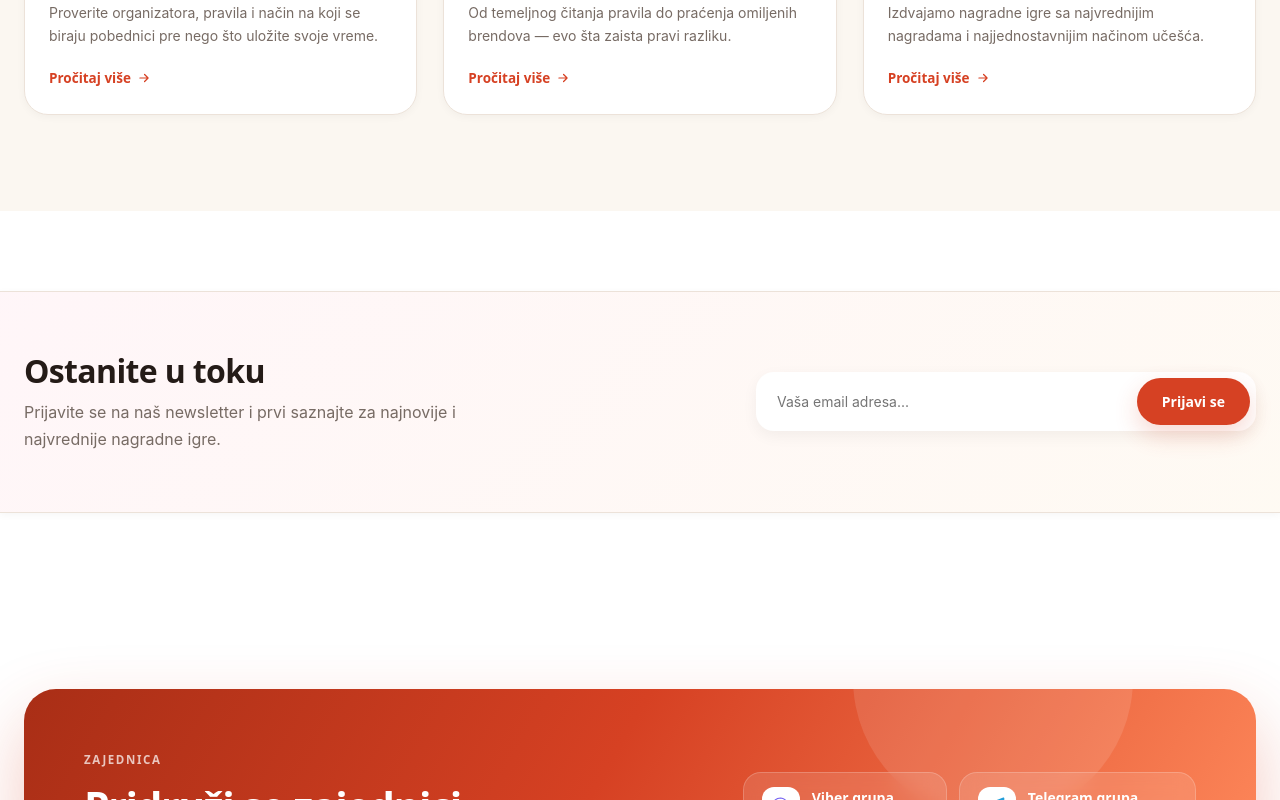
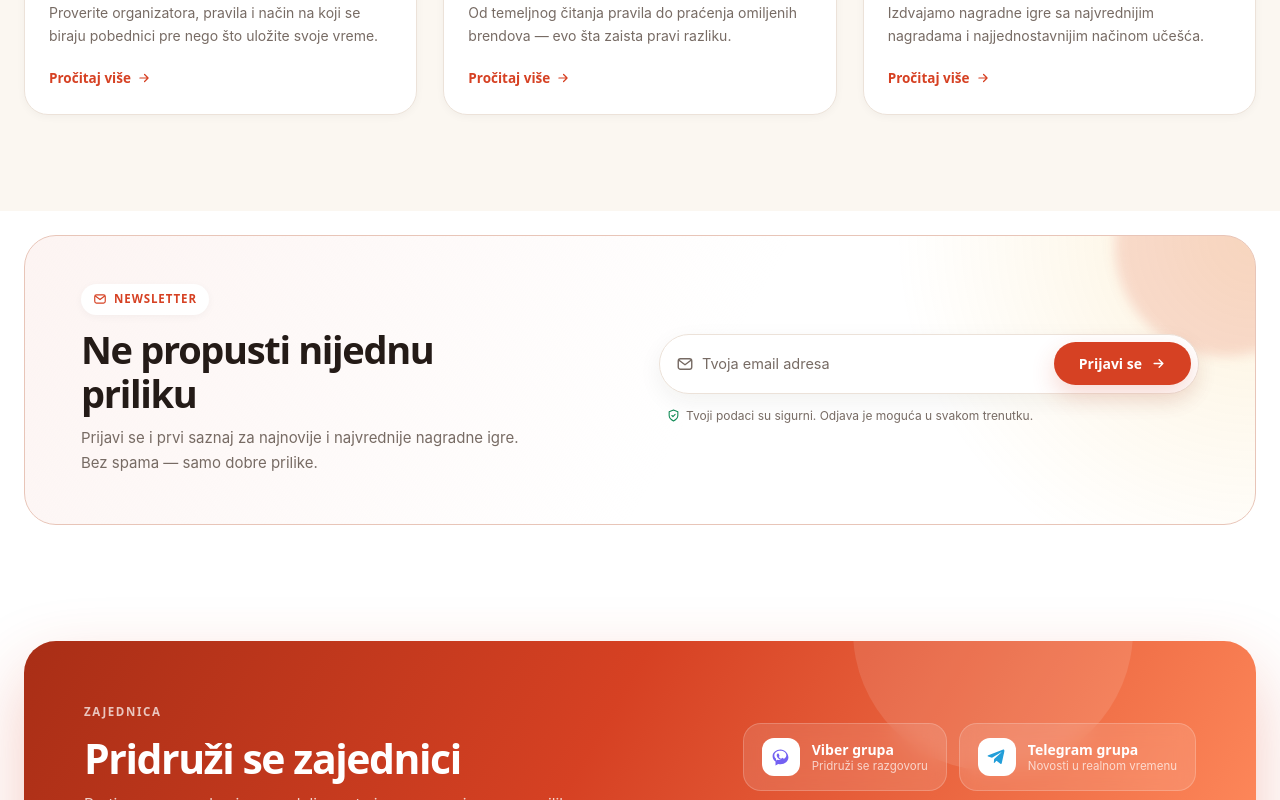
Before and after one commit to HunterJS-bit/giveaway-tracker, a Nuxt app in the folder client/: page / in a window 1280 px wide. Shown: the part 2880-3680 px from the top of the page. Built offline with nearby package versions, Linux system fonts and the light colour scheme; no server answers; what vue3-google-login would draw is missing.

Commit message:
feat: newsletter component

```diff
--- a/client/app/components/NewsletterSignup.vue
+++ b/client/app/components/NewsletterSignup.vue
@@ -1,5 +1,6 @@
 <script setup lang="ts">
 import { useToast } from '~/composables/useToast';
+
 const email = ref('');
 const isSubscribed = ref(false);
 const { addToast } = useToast();
@@ -10,8 +11,6 @@ const subscribe = () => {
     return;
   }
 
-  // Simulate API call
-  console.log('Subscribing:', email.value);
   isSubscribed.value = true;
   addToast('Uspešno ste se prijavili na newsletter!', 'success');
   email.value = '';
@@ -19,95 +18,225 @@ const subscribe = () => {
 </script>
 
 <template>
-  <section class="newsletter-section glass">
-    <div class="container newsletter-inner">
+  <section class="newsletter-section">
+    <div class="container">
+      <div class="newsletter-card">
+        <div class="newsletter-glow" aria-hidden="true"></div>
+
         <div class="newsletter-content">
-        <h2 class="newsletter-title">Ostanite u toku</h2>
-        <p class="newsletter-description">Prijavite se na naš newsletter i prvi saznajte za najnovije i najvrednije nagradne igre.</p>
+          <span class="newsletter-eyebrow">
+            <svg width="14" height="14" viewBox="0 0 24 24" fill="none" stroke="currentColor" stroke-width="2" stroke-linecap="round" stroke-linejoin="round" aria-hidden="true">
+              <rect x="3" y="5" width="18" height="14" rx="3" />
+              <path d="m4 7 8 6 8-6" />
+            </svg>
+            Newsletter
+          </span>
+          <h2 class="newsletter-title">Ne propusti nijednu priliku</h2>
+          <p class="newsletter-description">
+            Prijavi se i prvi saznaj za najnovije i najvrednije nagradne igre. Bez spama — samo dobre prilike.
+          </p>
         </div>
 
-      <form @submit.prevent="subscribe" class="newsletter-form">
+        <form class="newsletter-form" @submit.prevent="subscribe">
           <div class="input-group">
+            <span class="input-icon" aria-hidden="true">
+              <svg width="18" height="18" viewBox="0 0 24 24" fill="none" stroke="currentColor" stroke-width="1.9" stroke-linecap="round" stroke-linejoin="round">
+                <rect x="3" y="5" width="18" height="14" rx="3" />
+                <path d="m4 7 8 6 8-6" />
+              </svg>
+            </span>
             <input
               v-model="email"
               type="email"
-            placeholder="Vaša email adresa..."
+              placeholder="Tvoja email adresa"
               class="newsletter-input"
+              aria-label="Email adresa"
               required
             />
-          <button type="submit" class="btn btn-primary newsletter-btn">Prijavi se</button>
+            <button type="submit" class="btn btn-primary newsletter-btn">
+              Prijavi se
+              <svg width="15" height="15" viewBox="0 0 24 24" fill="none" stroke="currentColor" stroke-width="2.2" stroke-linecap="round" stroke-linejoin="round" aria-hidden="true">
+                <path d="M5 12h14M13 6l6 6-6 6" />
+              </svg>
+            </button>
           </div>
+          <p class="newsletter-note">
+            <svg width="13" height="13" viewBox="0 0 24 24" fill="none" stroke="currentColor" stroke-width="2" stroke-linecap="round" stroke-linejoin="round" aria-hidden="true">
+              <path d="M12 22s8-4 8-10V5l-8-3-8 3v7c0 6 8 10 8 10Z" />
+              <path d="m9 12 2 2 4-4" />
+            </svg>
+            Tvoji podaci su sigurni. Odjava je moguća u svakom trenutku.
+          </p>
         </form>
+      </div>
     </div>
   </section>
 </template>
 
 <style scoped>
 .newsletter-section {
-  padding: 60px 0;
-  margin: 80px 0;
-  background: linear-gradient(135deg, rgba(255, 75, 125, 0.05) 0%, rgba(243, 156, 18, 0.05) 100%);
-  border-left: none;
-  border-right: none;
+  padding: 24px 0 20px;
+  background: var(--bg);
 }
 
-.newsletter-inner {
+.newsletter-card {
+  position: relative;
+  overflow: hidden;
   display: flex;
   align-items: center;
   justify-content: space-between;
-  gap: 40px;
+  gap: 48px;
+  padding: 48px 56px;
+  border: 1px solid color-mix(in srgb, var(--primary) 18%, var(--border));
+  border-radius: var(--radius-xl);
+  background:
+    radial-gradient(600px circle at 100% 0%, rgba(244, 179, 42, 0.16), transparent 60%),
+    linear-gradient(120deg, var(--primary-softer), var(--surface) 55%);
+}
+
+.newsletter-glow {
+  position: absolute;
+  width: 220px;
+  height: 220px;
+  right: -80px;
+  top: -100px;
+  border-radius: 50%;
+  background: rgba(214, 65, 35, 0.16);
+  filter: blur(6px);
 }
 
 .newsletter-content {
-  max-width: 500px;
+  position: relative;
+  z-index: 1;
+  max-width: 460px;
+}
+
+.newsletter-eyebrow {
+  display: inline-flex;
+  align-items: center;
+  gap: 7px;
+  margin-bottom: 12px;
+  padding: 6px 12px;
+  border-radius: var(--radius-pill);
+  background: var(--surface);
+  color: var(--primary);
+  font-family: var(--font-heading);
+  font-size: 11.5px;
+  font-weight: 800;
+  letter-spacing: 0.08em;
+  text-transform: uppercase;
+  box-shadow: var(--shadow-xs);
 }
 
 .newsletter-title {
-  font-size: 32px;
+  margin-bottom: 10px;
+  font-size: clamp(26px, 3vw, 38px);
   font-weight: 800;
-  margin-bottom: 10px;
+  letter-spacing: -0.035em;
 }
 
 .newsletter-description {
-  font-size: 16px;
+  font-size: 15px;
+  line-height: 1.65;
   color: var(--text-muted);
 }
 
 .newsletter-form {
-  flex-grow: 1;
-  max-width: 500px;
+  position: relative;
+  z-index: 1;
+  flex: 1;
+  max-width: 540px;
 }
 
 .input-group {
   display: flex;
-  gap: 10px;
-  background: var(--bg-secondary);
-  padding: 6px;
-  border-radius: var(--radius-md);
-  box-shadow: 0 5px 15px rgba(0,0,0,0.05);
+  align-items: center;
+  gap: 8px;
+  padding: 7px 7px 7px 16px;
+  border: 1px solid var(--border);
+  border-radius: var(--radius-pill);
+  background: var(--surface);
+  box-shadow: var(--shadow-sm);
+}
+
+.input-icon {
+  display: inline-flex;
+  color: var(--text-muted);
+  flex-shrink: 0;
 }
 
 .newsletter-input {
-  flex-grow: 1;
+  flex: 1;
+  min-width: 0;
+  padding: 10px 0;
   border: none;
   background: transparent;
-  padding: 12px 15px;
-  font-size: 14px;
-  color: var(--text-main);
+  color: var(--heading);
+  font-size: 14.5px;
   outline: none;
 }
 
-.newsletter-btn {
-  padding: 12px 24px;
+.newsletter-input::placeholder {
+  color: var(--text-muted);
 }
 
-@media (max-width: 992px) {
-  .newsletter-inner {
+.newsletter-btn {
+  flex-shrink: 0;
+}
+
+.newsletter-note {
+  display: flex;
+  align-items: center;
+  gap: 6px;
+  margin-top: 12px;
+  padding-left: 8px;
+  font-size: 12px;
+  color: var(--text-muted);
+}
+
+.newsletter-note svg {
+  flex-shrink: 0;
+  color: var(--success);
+}
+
+@media (max-width: 1000px) {
+  .newsletter-card {
     flex-direction: column;
-    text-align: center;
+    align-items: flex-start;
+    gap: 28px;
+    padding: 38px;
   }
-  .newsletter-content {
+
+  .newsletter-content,
+  .newsletter-form {
     max-width: 100%;
+    width: 100%;
+  }
+}
+
+@media (max-width: 600px) {
+  .newsletter-card {
+    padding: 28px 20px;
+    border-radius: var(--radius-lg);
+  }
+
+  .input-group {
+    flex-wrap: wrap;
+    padding: 10px;
+    border-radius: var(--radius-md);
+  }
+
+  .input-icon {
+    margin-left: 4px;
+  }
+
+  .newsletter-input {
+    flex-basis: calc(100% - 40px);
+  }
+
+  .newsletter-btn {
+    width: 100%;
+    margin-top: 4px;
   }
 }
 </style>
```
Lines whose indentation alone changed are shown as unchanged.
